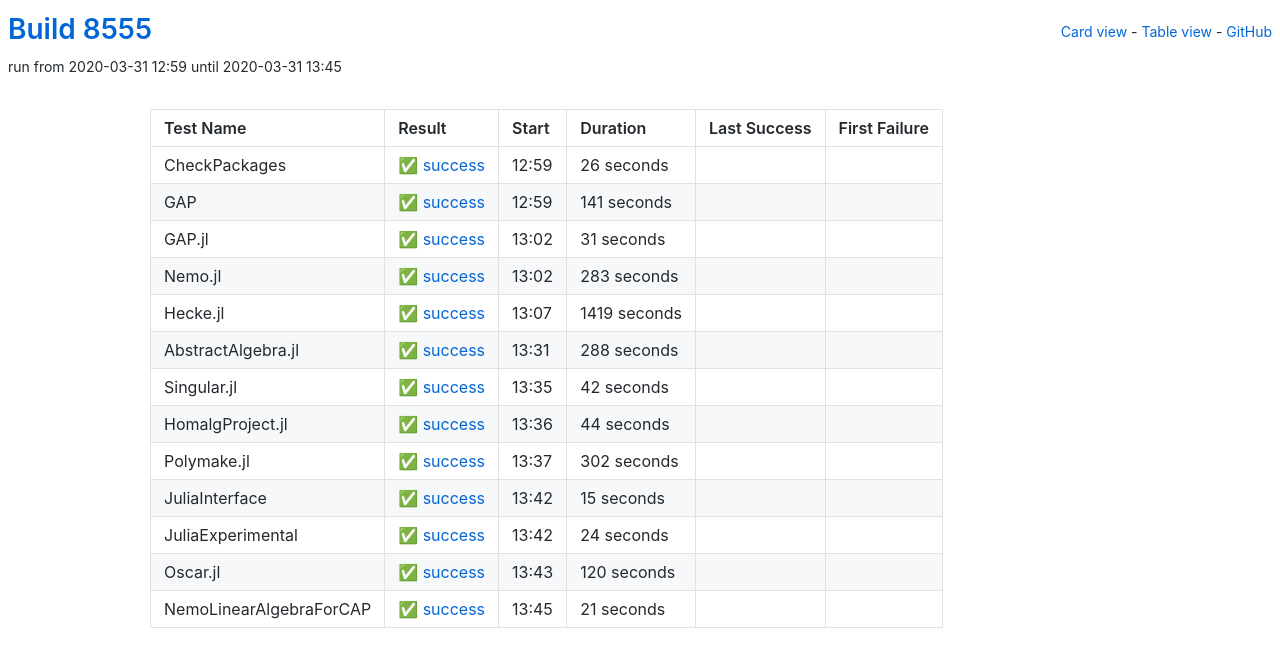
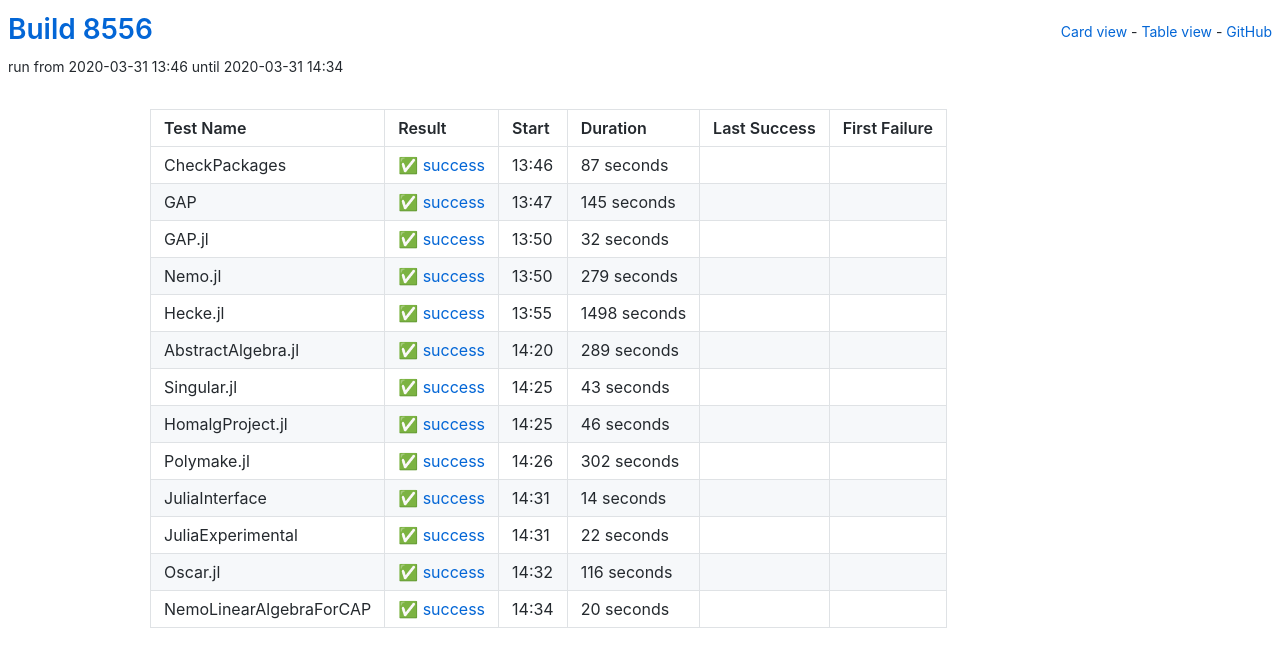
Before and after one commit to oscar-system/oscar-ci-status, a Jekyll site: the page built from table.html, in a window 1280 px wide. Shown: the top 667 px of the page. Built offline with Jekyll 4.4.1, drawn with Linux system fonts in a browser that asks for light colours.

Commit message:
Build 8556

```diff
--- a/_data/ci.yml
+++ b/_data/ci.yml
@@ -1,93 +1,93 @@
-build: 8555
-build_url: https://oscarci.mathematik.uni-kl.de/job/oscar/8555/
+build: 8556
+build_url: https://oscarci.mathematik.uni-kl.de/job/oscar/8556/
 job: oscar
 tests:
-- duration: 26
+- duration: 87
   exitcode: 0
   first_failure: false
   first_failure_url: null
   last_success: false
   last_success_url: null
-  log: https://oscarci.mathematik.uni-kl.de/job/oscar/8555/artifact/logs/build-8555/CheckPackages.log
+  log: https://oscarci.mathematik.uni-kl.de/job/oscar/8556/artifact/logs/build-8556/CheckPackages.log
   name: CheckPackages
-  start: 2020-03-31 12:59
+  start: 2020-03-31 13:46
   status: success
   success: true
-- duration: 141
+- duration: 145
   exitcode: 0
   first_failure: false
   first_failure_url: null
   last_success: false
   last_success_url: null
-  log: https://oscarci.mathematik.uni-kl.de/job/oscar/8555/artifact/logs/build-8555/GAP.log
+  log: https://oscarci.mathematik.uni-kl.de/job/oscar/8556/artifact/logs/build-8556/GAP.log
   name: GAP
-  start: 2020-03-31 12:59
+  start: 2020-03-31 13:47
   status: success
   success: true
-- duration: 31
+- duration: 32
   exitcode: 0
   first_failure: false
   first_failure_url: null
   last_success: false
   last_success_url: null
-  log: https://oscarci.mathematik.uni-kl.de/job/oscar/8555/artifact/logs/build-8555/GAP.jl.log
+  log: https://oscarci.mathematik.uni-kl.de/job/oscar/8556/artifact/logs/build-8556/GAP.jl.log
   name: GAP.jl
-  start: 2020-03-31 13:02
+  start: 2020-03-31 13:50
   status: success
   success: true
-- duration: 283
+- duration: 279
   exitcode: 0
   first_failure: false
   first_failure_url: null
   last_success: false
   last_success_url: null
-  log: https://oscarci.mathematik.uni-kl.de/job/oscar/8555/artifact/logs/build-8555/Nemo.jl.log
+  log: https://oscarci.mathematik.uni-kl.de/job/oscar/8556/artifact/logs/build-8556/Nemo.jl.log
   name: Nemo.jl
-  start: 2020-03-31 13:02
+  start: 2020-03-31 13:50
   status: success
   success: true
-- duration: 1419
+- duration: 1498
   exitcode: 0
   first_failure: false
   first_failure_url: null
   last_success: false
   last_success_url: null
-  log: https://oscarci.mathematik.uni-kl.de/job/oscar/8555/artifact/logs/build-8555/Hecke.jl.log
+  log: https://oscarci.mathematik.uni-kl.de/job/oscar/8556/artifact/logs/build-8556/Hecke.jl.log
   name: Hecke.jl
-  start: 2020-03-31 13:07
+  start: 2020-03-31 13:55
   status: success
   success: true
-- duration: 288
+- duration: 289
   exitcode: 0
   first_failure: false
   first_failure_url: null
   last_success: false
   last_success_url: null
-  log: https://oscarci.mathematik.uni-kl.de/job/oscar/8555/artifact/logs/build-8555/AbstractAlgebra.jl.log
+  log: https://oscarci.mathematik.uni-kl.de/job/oscar/8556/artifact/logs/build-8556/AbstractAlgebra.jl.log
   name: AbstractAlgebra.jl
-  start: 2020-03-31 13:31
+  start: 2020-03-31 14:20
   status: success
   success: true
-- duration: 42
+- duration: 43
   exitcode: 0
   first_failure: false
   first_failure_url: null
   last_success: false
   last_success_url: null
-  log: https://oscarci.mathematik.uni-kl.de/job/oscar/8555/artifact/logs/build-8555/Singular.jl.log
+  log: https://oscarci.mathematik.uni-kl.de/job/oscar/8556/artifact/logs/build-8556/Singular.jl.log
   name: Singular.jl
-  start: 2020-03-31 13:35
+  start: 2020-03-31 14:25
   status: success
   success: true
-- duration: 44
+- duration: 46
   exitcode: 0
   first_failure: false
   first_failure_url: null
   last_success: false
   last_success_url: null
-  log: https://oscarci.mathematik.uni-kl.de/job/oscar/8555/artifact/logs/build-8555/HomalgProject.jl.log
+  log: https://oscarci.mathematik.uni-kl.de/job/oscar/8556/artifact/logs/build-8556/HomalgProject.jl.log
   name: HomalgProject.jl
-  start: 2020-03-31 13:36
+  start: 2020-03-31 14:25
   status: success
   success: true
 - duration: 302
@@ -96,52 +96,52 @@
   first_failure_url: null
   last_success: false
   last_success_url: null
-  log: https://oscarci.mathematik.uni-kl.de/job/oscar/8555/artifact/logs/build-8555/Polymake.jl.log
+  log: https://oscarci.mathematik.uni-kl.de/job/oscar/8556/artifact/logs/build-8556/Polymake.jl.log
   name: Polymake.jl
-  start: 2020-03-31 13:37
+  start: 2020-03-31 14:26
   status: success
   success: true
-- duration: 15
+- duration: 14
   exitcode: 0
   first_failure: false
   first_failure_url: null
   last_success: false
   last_success_url: null
-  log: https://oscarci.mathematik.uni-kl.de/job/oscar/8555/artifact/logs/build-8555/JuliaInterface.log
+  log: https://oscarci.mathematik.uni-kl.de/job/oscar/8556/artifact/logs/build-8556/JuliaInterface.log
   name: JuliaInterface
-  start: 2020-03-31 13:42
+  start: 2020-03-31 14:31
   status: success
   success: true
-- duration: 24
+- duration: 22
   exitcode: 0
   first_failure: false
   first_failure_url: null
   last_success: false
   last_success_url: null
-  log: https://oscarci.mathematik.uni-kl.de/job/oscar/8555/artifact/logs/build-8555/JuliaExperimental.log
+  log: https://oscarci.mathematik.uni-kl.de/job/oscar/8556/artifact/logs/build-8556/JuliaExperimental.log
   name: JuliaExperimental
-  start: 2020-03-31 13:42
+  start: 2020-03-31 14:31
   status: success
   success: true
-- duration: 120
+- duration: 116
   exitcode: 0
   first_failure: false
   first_failure_url: null
   last_success: false
   last_success_url: null
-  log: https://oscarci.mathematik.uni-kl.de/job/oscar/8555/artifact/logs/build-8555/Oscar.jl.log
+  log: https://oscarci.mathematik.uni-kl.de/job/oscar/8556/artifact/logs/build-8556/Oscar.jl.log
   name: Oscar.jl
-  start: 2020-03-31 13:43
+  start: 2020-03-31 14:32
   status: success
   success: true
-- duration: 21
+- duration: 20
   exitcode: 0
   first_failure: false
   first_failure_url: null
   last_success: false
   last_success_url: null
-  log: https://oscarci.mathematik.uni-kl.de/job/oscar/8555/artifact/logs/build-8555/NemoLinearAlgebraForCAP.log
+  log: https://oscarci.mathematik.uni-kl.de/job/oscar/8556/artifact/logs/build-8556/NemoLinearAlgebraForCAP.log
   name: NemoLinearAlgebraForCAP
-  start: 2020-03-31 13:45
+  start: 2020-03-31 14:34
   status: success
   success: true
```
Also changed, not shown: README.md.
